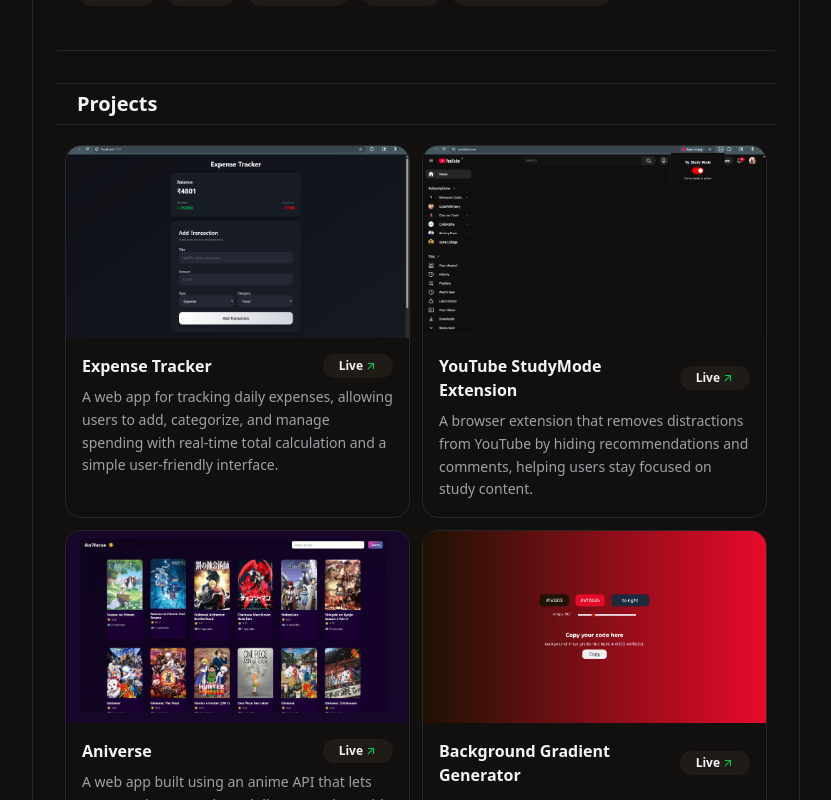
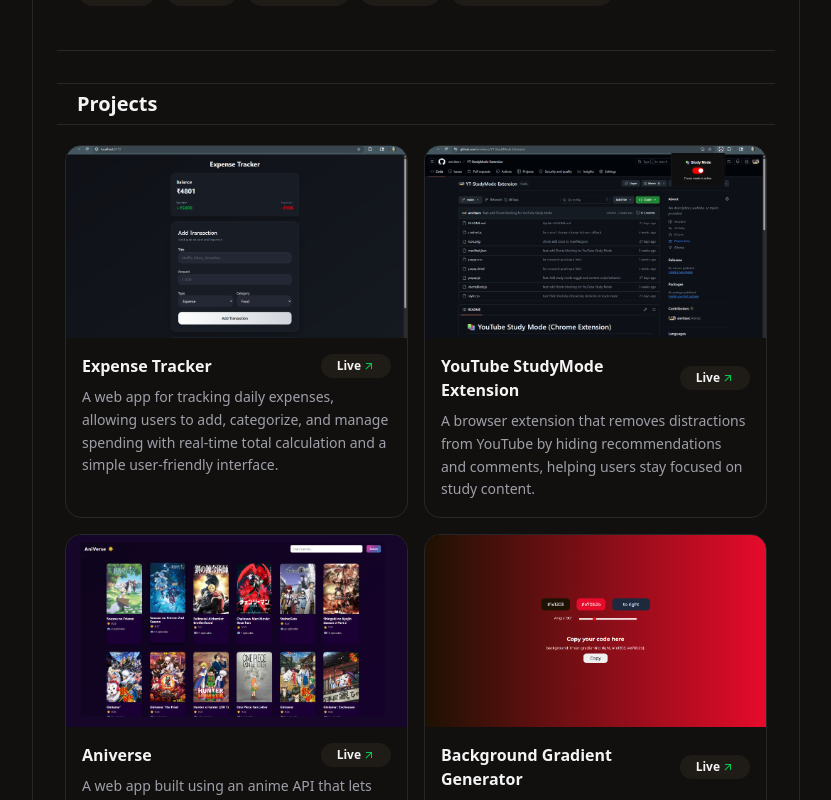
Before and after one commit to amritasrc/amrita-portfolio, a React (Vite) app: page / in a window 1280 px wide. Shown: the part 720-1520 px from the top of the page, without its empty margins (224-1055 px from the left). Built offline with nearby package versions, Linux system fonts and the light colour scheme.

Commit message:
style: animate cards

```diff
--- a/src/Comps/Button.jsx
+++ b/src/Comps/Button.jsx
@@ -1,14 +1,17 @@
 import React from 'react'
+import { motion } from 'framer-motion'
 
 const Button = ({ Icon, link }) => {
     return (
-        <a
+        <motion.a
+            whileHover={{ scale: 1.1 }}
+            whileTap={{ scale: 0.95 }}
             href={link}
             target='_blank'
             className='px-4 py-2 bg-zinc-200 dark:bg-[#1f1b17] hover:bg-zinc-300 dark:hover:bg-zinc-800 rounded-xl cursor-pointer transition-all duration-200 ease-in-out'
         >
             <Icon />
-        </a>
+        </motion.a>
     )
 }
 
--- a/src/Comps/Project.jsx
+++ b/src/Comps/Project.jsx
@@ -8,10 +8,11 @@
                 Projects
             </h2>
 
-            <div className="grid grid-cols-1 gap-3 p-2 sm:grid-cols-2">
+            <div className="grid grid-cols-1 gap-4 p-2 sm:grid-cols-2">
 
                 <ProjectCard
                 imageSrc="/expense-tracker.png"
+                githubLink="https://github.com/amritasrc/Expense-Tracker"
                 projectName="Expense Tracker"
                 link="https://expense-tracker-orcin-tau-32.vercel.app/"
                 projectDescrip="A web app for tracking daily expenses, allowing users to add, categorize, and manage spending with real-time total calculation and a simple user-friendly interface."
@@ -19,6 +20,7 @@
 
                 <ProjectCard
                     imageSrc="/yt-studymode.png"
+                    githubLink="https://github.com/amritasrc/YT-StudyMode-Extension"
                     projectName="YouTube StudyMode Extension"
                     link="https://github.com/amritasrc/YT-StudyMode-Extension"
                     projectDescrip="A browser extension that removes distractions from YouTube by hiding recommendations and comments, helping users stay focused on study content."
@@ -26,6 +28,7 @@
 
                 <ProjectCard
                     imageSrc="./aniverse.png"
+                    githubLink="https://github.com/amritasrc/AniVerse"
                     projectName="Aniverse"
                     link="https://ani-verse-lake.vercel.app/"
                     projectDescrip="A web app built using an anime API that lets users explore, search, and discover anime with details like ratings, genres, and summaries in a clean, interactive interface."
@@ -33,6 +36,7 @@
 
                 <ProjectCard
                     imageSrc="/background-gradient.png"
+                    githubLink="https://github.com/amritasrc/Background-gradient-generator"
                     projectName="Background Gradient Generator"
                     link="https://background-gradient-generator-inky.vercel.app/"
                     projectDescrip="A web tool that lets users create and customize CSS gradients in real time. It supports multiple gradient types, live preview, and instant CSS code copy, making UI design faster and more efficient."
--- a/src/Comps/ProjectCard.jsx
+++ b/src/Comps/ProjectCard.jsx
@@ -1,9 +1,18 @@
 import React from 'react'
+import { motion } from 'framer-motion';
 import { MdArrowOutward } from "react-icons/md";
 
-const ProjectCard = ({ imageSrc, projectName, link, projectDescrip }) => {
+const ProjectCard = ({ imageSrc, projectName, link, projectDescrip, githubLink }) => {
     return (
-        <div className="bg-white dark:bg-[#12100e] border border-zinc-300 dark:border-zinc-800 rounded-2xl overflow-hidden">
+        <motion.div
+            whileHover={{ scale: 1.04 }}
+            whileTap={{ scale: 0.95 }}
+            transition={{
+                type: "spring",
+                stiffness: 300,
+                damping: 20,
+            }}
+            className="bg-white dark:bg-[#12100e] border border-zinc-300 dark:border-zinc-800 rounded-2xl overflow-hidden">
 
             {/* Image header */}
             <div className="h-48 w-full overflow-hidden">
@@ -16,8 +25,11 @@
 
             {/* Content */}
             <div className="p-4">
-                <h3 className="flex justify-between items-center font-semibold">
-                    {projectName}
+                <h3 className="cursor-pointer flex justify-between items-center font-semibold">
+                    <a
+                        href={githubLink}
+                        target="_blank"
+                        rel="noopener noreferrer">{projectName}</a>
 
                     <a
                         href={link}
@@ -25,7 +37,7 @@
                         rel="noopener noreferrer"
                         className="px-4 py-1 text-xs bg-zinc-200 dark:bg-[#1f1b17] hover:bg-zinc-300 dark:hover:bg-zinc-800 rounded-2xl cursor-pointer transition-colors duration-200 ease-in-out flex items-center gap-0.5"
                     >
-                        Live <MdArrowOutward className='text-green-500'/>
+                        Live <MdArrowOutward className='text-green-500' />
                     </a>
 
                 </h3>
@@ -35,7 +47,7 @@
                 </p>
             </div>
 
-        </div>
+        </motion.div>
     )
 }
 
--- a/src/index.css
+++ b/src/index.css
@@ -9,6 +9,7 @@
 body {
   margin: 0;
   padding: 0;
+  box-sizing: border-box;
 }
 
 .normal-cursor {
```
Also changed, not shown: public/yt-studymode.png.
